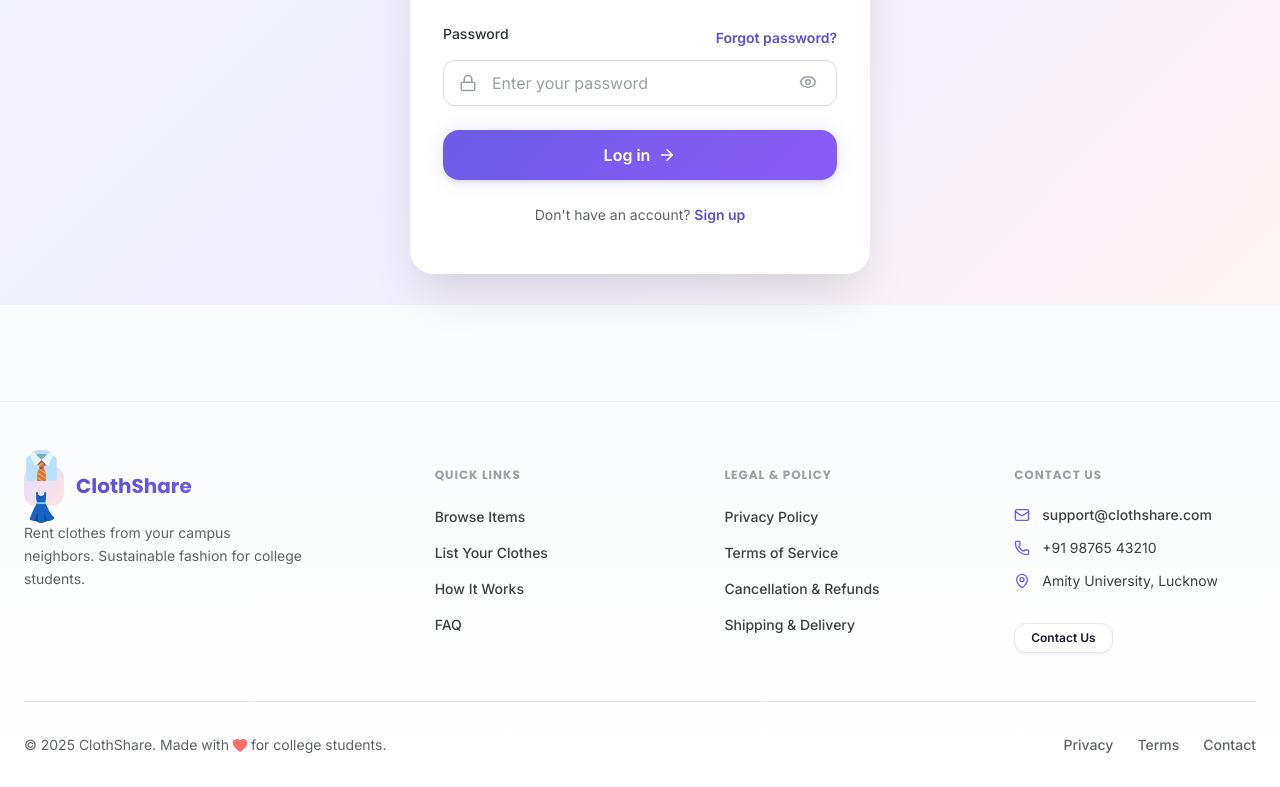
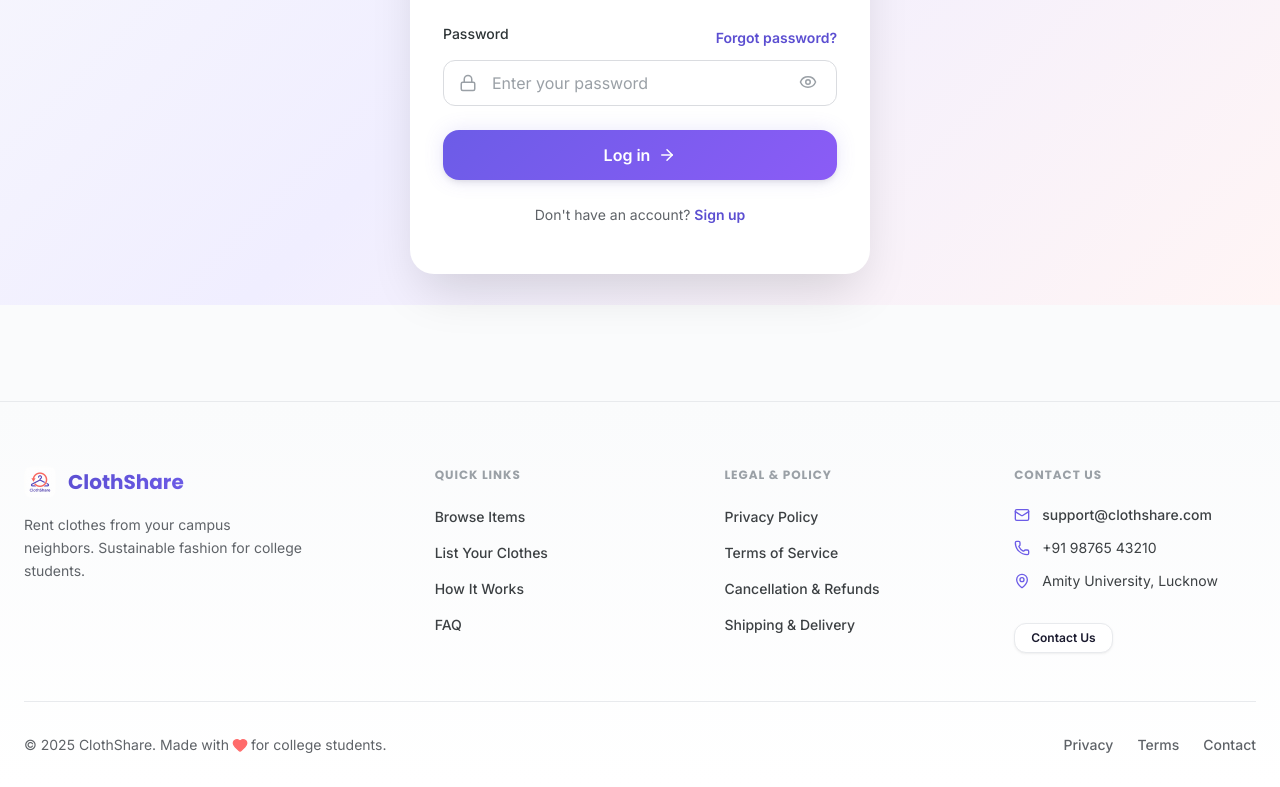
Before and after one commit to Nikhiltiwaridotin/clothshare-app, a React (Vite) app: page /login in a window 1280 px wide. Shown: the part 568-1355 px from the top of the page. Built offline with nearby package versions, Linux system fonts and the light colour scheme; no server answers; the database is empty.

Commit message:
Add catchy modern logo replacing emoji-based logo

```diff
--- a/src/components/Footer.css
+++ b/src/components/Footer.css
@@ -46,16 +46,11 @@
     transform: scale(1.02);
 }
 
-.footer-logo .logo-icon {
-    font-size: 1.75rem;
-    display: flex;
-    align-items: center;
-    justify-content: center;
-    width: 2.5rem;
-    height: 2.5rem;
-    background: linear-gradient(135deg, var(--primary-100) 0%, var(--accent-100) 100%);
-    border-radius: var(--radius-lg);
-    letter-spacing: -0.3em;
+.footer-logo .logo-image {
+    width: 2rem;
+    height: 2rem;
+    object-fit: contain;
+    border-radius: var(--radius-md);
 }
 
 .footer-logo .logo-text {
--- a/src/components/Footer.jsx
+++ b/src/components/Footer.jsx
@@ -12,7 +12,7 @@ export default function Footer() {
                     {/* Brand Section */}
                     <div className="footer-section">
                         <Link to="/" className="footer-logo">
-                            <span className="logo-icon">👔👗</span>
+                            <img src="/logo.png" alt="ClothShare" className="logo-image" />
                             <span className="logo-text">ClothShare</span>
                         </Link>
                         <p className="footer-tagline">
--- a/src/components/Header.css
+++ b/src/components/Header.css
@@ -40,16 +40,11 @@
     transform: scale(1.02);
 }
 
-.logo-icon {
-    font-size: 1.75rem;
-    display: flex;
-    align-items: center;
-    justify-content: center;
-    width: 2.5rem;
-    height: 2.5rem;
-    background: linear-gradient(135deg, var(--primary-100) 0%, var(--accent-100) 100%);
-    border-radius: var(--radius-lg);
-    letter-spacing: -0.3em;
+.logo-image {
+    width: 2.25rem;
+    height: 2.25rem;
+    object-fit: contain;
+    border-radius: var(--radius-md);
 }
 
 .logo-text {
--- a/src/components/Header.jsx
+++ b/src/components/Header.jsx
@@ -32,12 +32,13 @@ export default function Header() {
             <div className="header-container container">
                 {/* Logo */}
                 <Link to="/" className="header-logo">
-                    <span className="logo-icon">👔👗</span>
+                    <img src="/logo.png" alt="ClothShare" className="logo-image" />
                     <span className="logo-text">ClothShare</span>
                 </Link>
 
                 {/* Desktop Navigation */}
                 <nav className="header-nav hide-mobile">
+
                     {navLinks.map(link => (
                         <Link
                             key={link.path}
```
Also changed, not shown: public/logo.png (added).
